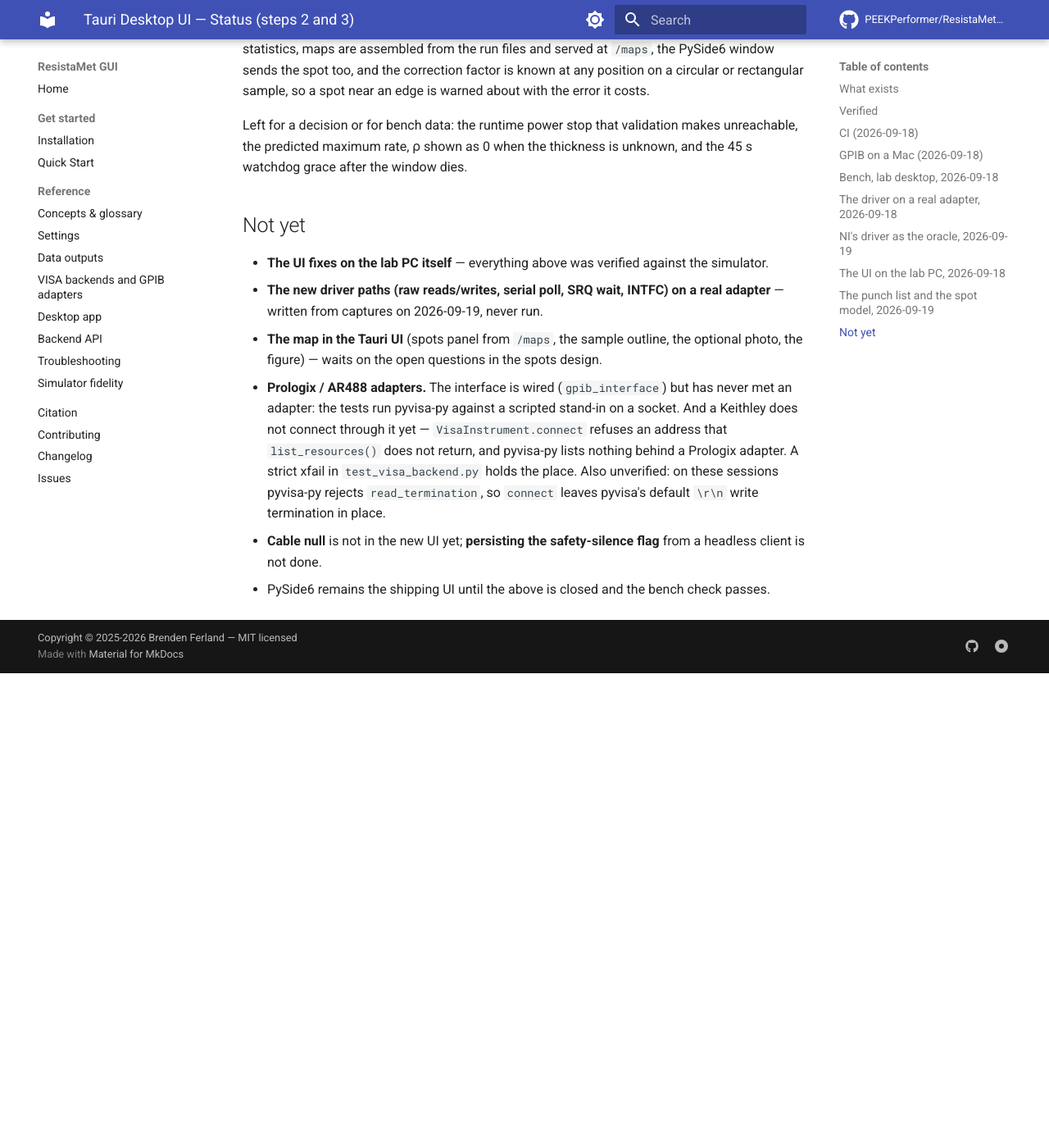
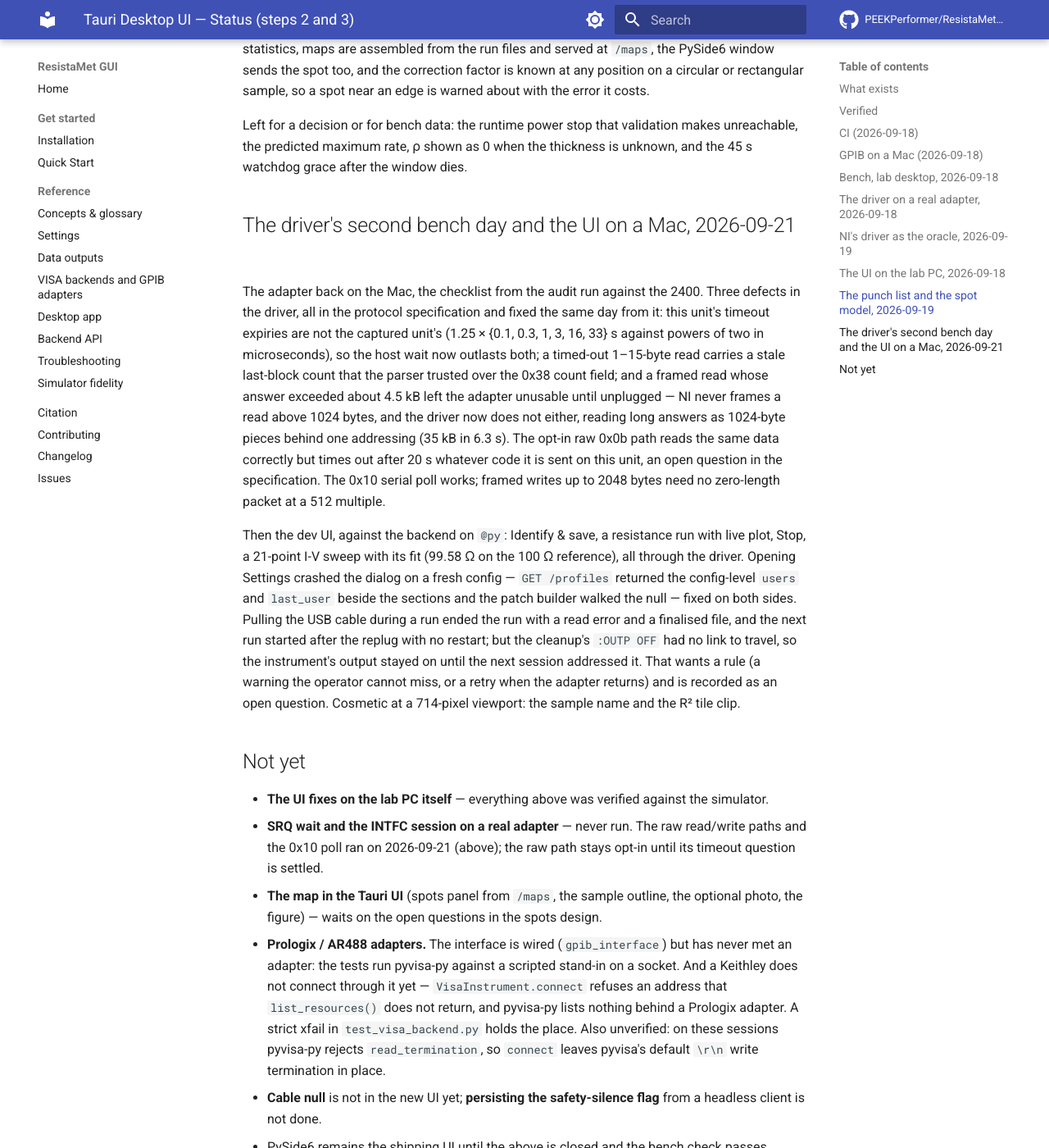
Before and after one commit to PEEKPerformer/ResistaMet-GUI, an MkDocs documentation site: the page built from docs/design/tauri_ui_status.md, in a window 1280 px wide and 1400 px high, scrolled down 4554 px. Shown: the whole window at 82% size. Built offline with MkDocs 1.6.1 and Material for MkDocs 9.7.7, drawn with Linux system fonts in a browser that asks for light colours; comment, search, counter and statistics services are not loaded; before the commit the page ends 5375 px from its top, so only the background shows below that; some of the changed text lies outside the part shown.

Commit message:
Note the second bench day and the UI on a Mac
The desktop UI has now driven the 2400 through the clean-room driver
on a Mac, and the day found three driver defects, a Settings dialog
crash and an output-left-on case after a cable pull.

```diff
--- a/docs/design/tauri_ui_status.md
+++ b/docs/design/tauri_ui_status.md
@@ -1,6 +1,6 @@
 # Tauri Desktop UI — Status (steps 2 and 3)
 
-**Status:** On `phase0/reviewable-baseline`, pushed, CI green; backend bench-checked on the lab 2420 and on a 2400 over the NI USB driver; the UI bench's three blockers and five majors fixed
+**Status:** On `phase0/reviewable-baseline`, pushed, CI green; backend bench-checked on the lab 2420 and on a 2400 over the NI USB driver; the UI bench's three blockers and five majors fixed; the UI has driven the 2400 on a Mac through the driver (2026-09-21)
 **Date:** 2026-09-17
 **Depends on:** step 1 (`tauri_backend_split.md`, `tauri_backend_split_status.md`)
 
@@ -184,12 +184,44 @@ Left for a decision or for bench data: the runtime power stop that
 validation makes unreachable, the predicted maximum rate, ρ shown as 0 when
 the thickness is unknown, and the 45 s watchdog grace after the window dies.
 
+## The driver's second bench day and the UI on a Mac, 2026-09-21
+
+The adapter back on the Mac, the checklist from the audit run against the
+2400. Three defects in the driver, all in the protocol specification and
+fixed the same day from it: this unit's timeout expiries are not the
+captured unit's (1.25 × {0.1, 0.3, 1, 3, 16, 33} s against powers of two
+in microseconds), so the host wait now outlasts both; a timed-out
+1–15-byte read carries a stale last-block count that the parser trusted
+over the 0x38 count field; and a framed read whose answer exceeded about
+4.5 kB left the adapter unusable until unplugged — NI never frames a read
+above 1024 bytes, and the driver now does not either, reading long answers
+as 1024-byte pieces behind one addressing (35 kB in 6.3 s). The opt-in raw
+0x0b path reads the same data correctly but times out after 20 s whatever
+code it is sent on this unit, an open question in the specification. The
+0x10 serial poll works; framed writes up to 2048 bytes need no zero-length
+packet at a 512 multiple.
+
+Then the dev UI, against the backend on `@py`: Identify & save, a
+resistance run with live plot, Stop, a 21-point I-V sweep with its fit
+(99.58 Ω on the 100 Ω reference), all through the driver. Opening Settings
+crashed the dialog on a fresh config — `GET /profiles` returned the
+config-level `users` and `last_user` beside the sections and the patch
+builder walked the null — fixed on both sides. Pulling the USB cable
+during a run ended the run with a read error and a finalised file, and
+the next run started after the replug with no restart; but the cleanup's
+`:OUTP OFF` had no link to travel, so the instrument's output stayed on
+until the next session addressed it. That wants a rule (a warning the
+operator cannot miss, or a retry when the adapter returns) and is
+recorded as an open question. Cosmetic at a 714-pixel viewport: the
+sample name and the R² tile clip.
+
 ## Not yet
 
 - **The UI fixes on the lab PC itself** — everything above was verified
   against the simulator.
-- **The new driver paths (raw reads/writes, serial poll, SRQ wait, INTFC) on
-  a real adapter** — written from captures on 2026-09-19, never run.
+- **SRQ wait and the INTFC session on a real adapter** — never run. The
+  raw read/write paths and the 0x10 poll ran on 2026-09-21 (above); the
+  raw path stays opt-in until its timeout question is settled.
 - **The map in the Tauri UI** (spots panel from `/maps`, the sample outline,
   the optional photo, the figure) — waits on the open questions in the spots
   design.
```
